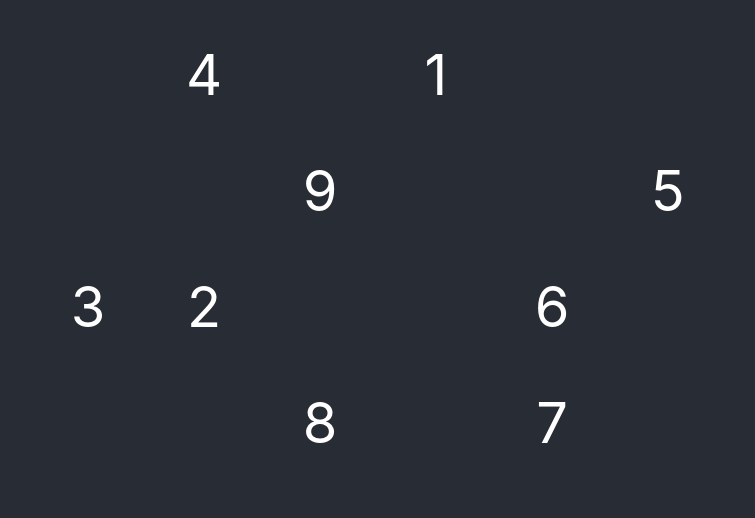
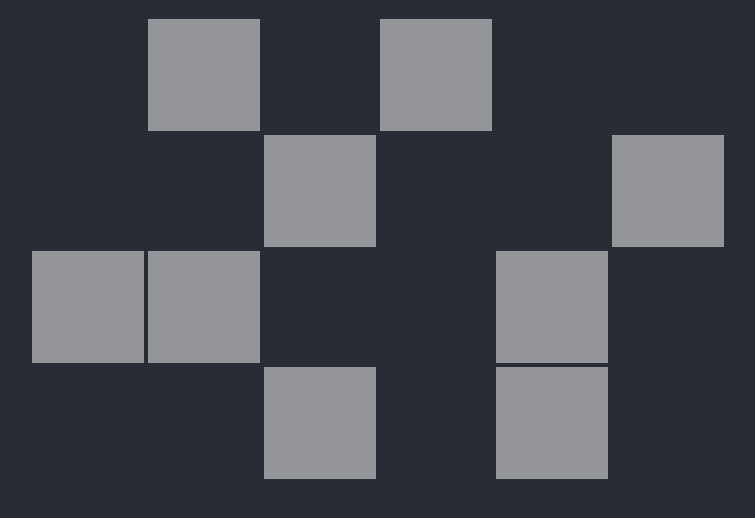
Before and after one commit to ek68794998/ayumu, a React (Create React App) app: page / in a window 1280 px wide. Shown: the top 518 px of the page, without its empty margins (204-959 px from the left). Built offline with nearby package versions, Linux system fonts and the light colour scheme.

Commit message:
Add timer functionality to flash memory mode

```diff
--- a/src/components/GameGrid.css
+++ b/src/components/GameGrid.css
@@ -14,9 +14,13 @@
 }
 
 .GameGrid-cell.GameGrid-cell-solid {
-    background: #fff;
+    background: rgba(255, 255, 255, 0.5);
 }
 
-.GameGrid-cell:hover {
+.GameGrid-cell.GameGrid-cell-value:hover {
     background: rgba(255, 255, 255, 0.1);
 }
+
+.GameGrid-cell.GameGrid-cell-solid:hover {
+    background: rgba(255, 255, 255, 0.75);
+}
--- a/src/components/GameGrid.js
+++ b/src/components/GameGrid.js
@@ -13,6 +13,7 @@ export class GameGrid extends Component {
         columnCount: COLUMN_COUNT,
         maxNumber: MAX_NUMBER,
         numbers: Array(ROW_COUNT * COLUMN_COUNT).fill().map((_, index) => index + 1),
+        onUpdate: () => this.onGameUpdate(),
         rowCount: ROW_COUNT,
     });
 
@@ -38,7 +39,9 @@ export class GameGrid extends Component {
 
             this.gameMode.resetGrid();
         }
+    }
 
+    onGameUpdate() {
         this.setState(() => ({
             data: this.gameMode.gridData,
         }));
@@ -56,8 +59,10 @@ export class GameGrid extends Component {
                         cellClasses.push("GameGrid-cell-solid");
                     } else if (cell.empty) {
                         cellValue = NBSP;
+                        cellClasses.push("GameGrid-cell-empty");
                     } else {
                         cellValue = cell.value;
+                        cellClasses.push("GameGrid-cell-value");
                     }
                 }
 
--- a/src/game-modes/FlashMemoryMode.js
+++ b/src/game-modes/FlashMemoryMode.js
@@ -3,6 +3,7 @@ const DEFAULT_OPTIONS = {
     maxNumber: 9,
     minNumber: 1,
     numbers: [],
+    onUpdate: null,
     rowCount: 4,
 };
 
@@ -84,12 +85,14 @@ export class FlashMemoryMode {
             if (isCorrect) {
                 this.valuesSolved++;
                 cell.empty = true;
+                cell.solid = false;
             }
         }
 
         event.solved = this.totalNumbers() <= this.valuesSolved;
 
         this.events.push(event);
+        this.options.onUpdate && this.options.onUpdate();
     }
 
     resetGrid() {
@@ -116,6 +119,20 @@ export class FlashMemoryMode {
 
             this.gridData.push(row);
         }
+
+        this.options.onUpdate && this.options.onUpdate();
+
+        setTimeout(() => {
+            this.gridData.forEach((row) => {
+                row.forEach((cell) => {
+                    if (cell.value) {
+                        cell.solid = true;
+                    }
+                });
+            });
+
+            this.options.onUpdate && this.options.onUpdate();
+        }, 500);
     }
 
     totalNumbers() {
```
